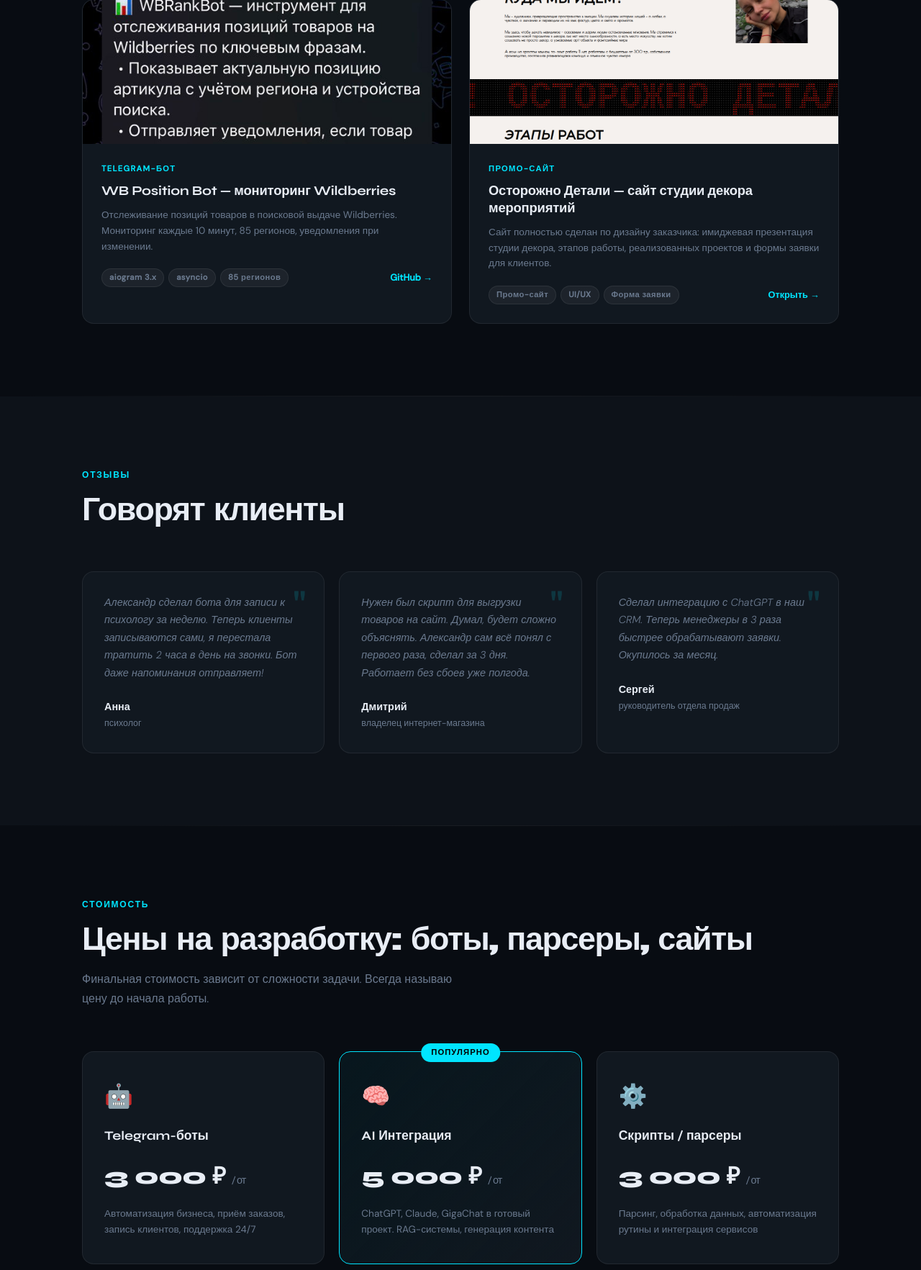
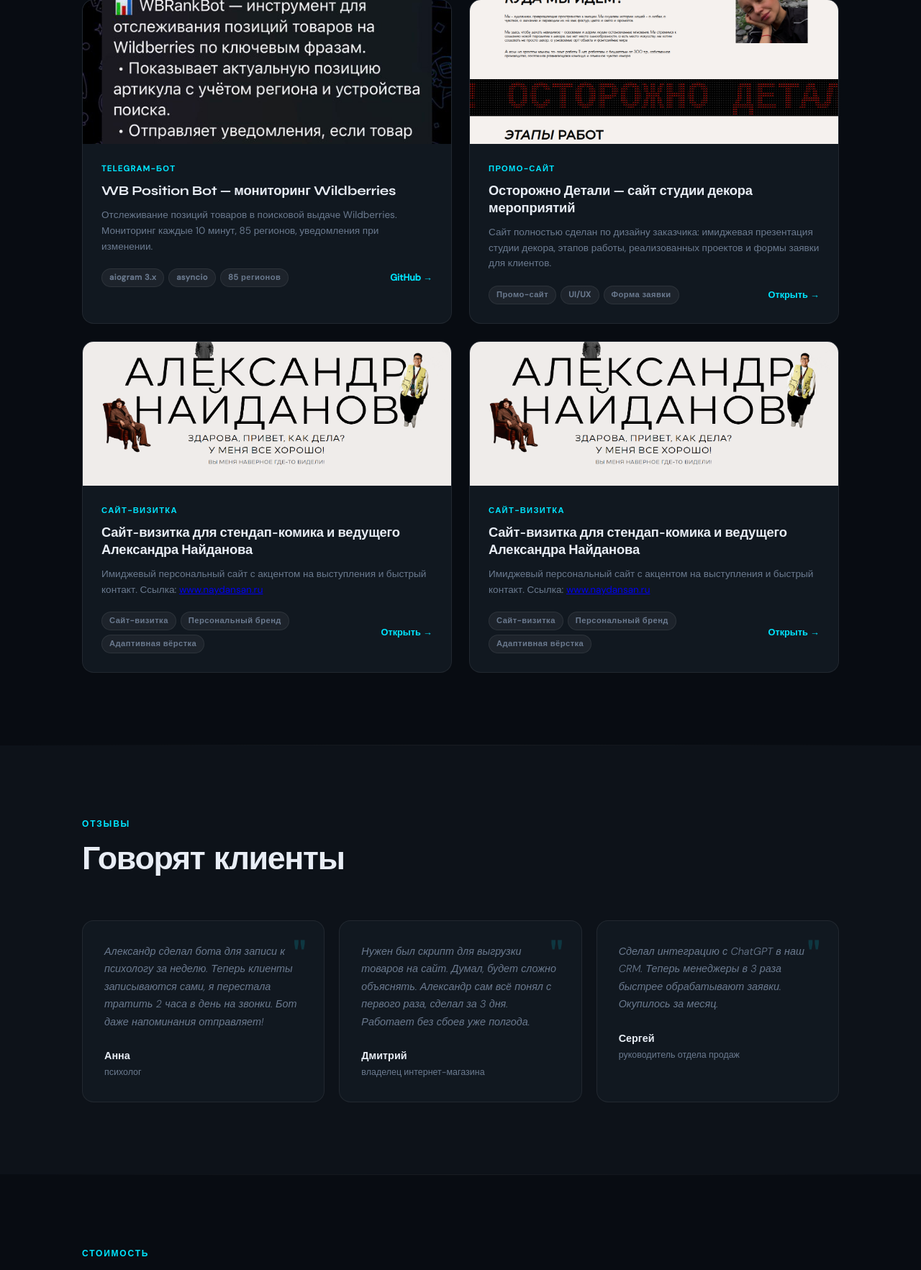
Before and after one commit to Skifmail/MySite, a FastAPI app: page / in a window 1280 px wide. Shown: the part 3999-5764 px from the top of the page at 72% size. Run offline with FastAPI, Linux system fonts and the light colour scheme.

Commit message:
Добавлен проект naydansan.ru

```diff
--- a/static/js/script.js
+++ b/static/js/script.js
@@ -211,6 +211,16 @@
                 { image: '/static/images/ostorozhno_2.png', title: 'Форма заявки', description: 'Интерактивная форма заявки с отправкой данных в Телеграм и на email.' },
                 { image: '/static/images/ostorozhno_3.png', title: 'Кейсы и визуальный стиль', description: 'Демонстрация оформленных проектов и атмосферы бренда через контентные секции.' },
                 { image: '/static/images/ostorozhno_4.png', title: 'Instagram* виджет', description: 'Автоматически обновляемый виджет, подключенный к страничке заказчика.' }
+            ]
+        },
+        naydansan: {
+            title: 'Сайт-визитка Александра Найданова',
+            description: 'Персональный сайт-визитка для стендап-комика и ведущего Александра Найданова. Сайт: <a href="https://www.naydansan.ru" target="_blank" rel="noopener">www.naydansan.ru</a>.',
+            screenshots: [
+                { image: '/static/images/naydansan_1.png', title: '', description: '' },
+                { image: '/static/images/naydansan_2.png', title: '', description: '' },
+                { image: '/static/images/naydansan_3.png', title: '', description: '' },
+                { image: '/static/images/naydansan_4.png', title: '', description: '' }
             ]
         }
     };
--- a/templates/index.html
+++ b/templates/index.html
@@ -627,6 +627,43 @@
                     </div>
                 </div>
             </div>
+
+            <div class="portfolio-item reveal" data-project="naydansan">
+                <div class="portfolio-thumb">
+                    <img src="/static/images/naydansan_1.png" alt="Александр Найданов" loading="lazy">
+                </div>
+                <div class="portfolio-body">
+                    <div class="portfolio-type">Сайт-визитка</div>
+                    <h3>Сайт-визитка для стендап-комика и ведущего Александра Найданова</h3>
+                    <p>Имиджевый персональный сайт с акцентом на выступления и быстрый контакт. Ссылка: <a href="https://www.naydansan.ru" target="_blank" rel="noopener" onclick="event.stopPropagation()">www.naydansan.ru</a></p>
+                    <div class="portfolio-footer">
+                        <div class="portfolio-tags">
+                            <span class="tag">Сайт-визитка</span>
+                            <span class="tag">Персональный бренд</span>
+                            <span class="tag">Адаптивная вёрстка</span>
+                        </div>
+                        <a href="https://www.naydansan.ru" target="_blank" rel="noopener" class="portfolio-link" onclick="event.stopPropagation()">Открыть →</a>
+                    </div>
+                </div>
+            </div>
+            <div class="portfolio-item reveal" data-project="naydansan">
+                <div class="portfolio-thumb">
+                    <img src="/static/images/naydansan_1.png" alt="Александр Найданов" loading="lazy">
+                </div>
+                <div class="portfolio-body">
+                    <div class="portfolio-type">Сайт-визитка</div>
+                    <h3>Сайт-визитка для стендап-комика и ведущего Александра Найданова</h3>
+                    <p>Имиджевый персональный сайт с акцентом на выступления и быстрый контакт. Ссылка: <a href="https://www.naydansan.ru" target="_blank" rel="noopener" onclick="event.stopPropagation()">www.naydansan.ru</a></p>
+                    <div class="portfolio-footer">
+                        <div class="portfolio-tags">
+                            <span class="tag">Сайт-визитка</span>
+                            <span class="tag">Персональный бренд</span>
+                            <span class="tag">Адаптивная вёрстка</span>
+                        </div>
+                        <a href="https://www.naydansan.ru" target="_blank" rel="noopener" class="portfolio-link" onclick="event.stopPropagation()">Открыть →</a>
+                    </div>
+                </div>
+            </div>
         </div>
     </div>
 </section>
```
Also changed, not shown: static/images/naydansan_1.png (added), static/images/naydansan_2.png (added), static/images/naydansan_3.png (added), static/images/naydansan_4.png (added).
